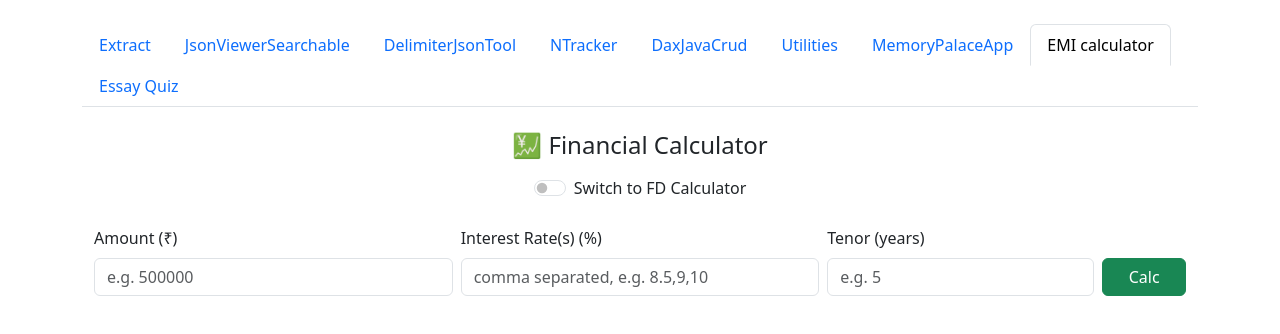
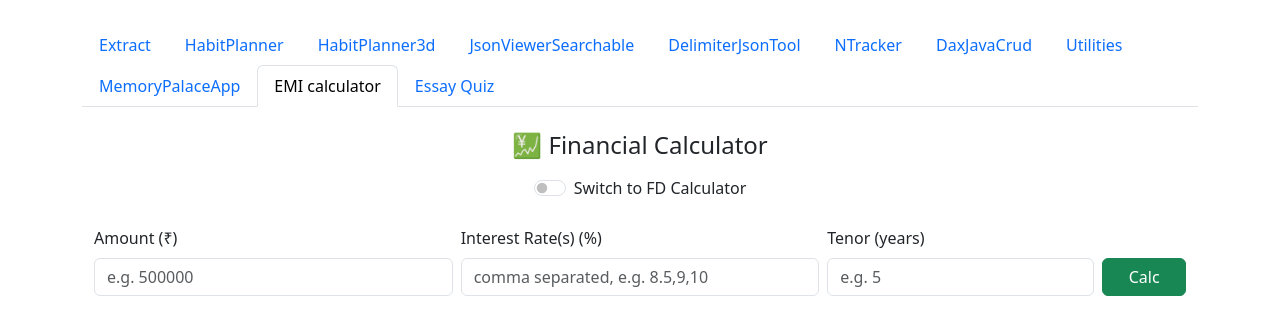
Before and after one commit to Gandeevi/MY-TABS-APP, a React (Create React App) app: page / in a window 1280 px wide. Shown: the top 334 px of the page. Built offline with nearby package versions, Linux system fonts and the light colour scheme.

Commit message:
Add HabitPlanner and HabitPlanner3d components

```diff
--- a/src/App.js
+++ b/src/App.js
@@ -8,6 +8,8 @@ import Tab1 from './components/EMICalc';
  import NTracker from './components/NTracker';
  import RBirth from './components/RBirth';
  import Utilities from './components/Utilities';
+import HabitPlanner from "./components/HabitPlanner";
+import HabitPlanner3d from "./components/HabitPlanner3d";
 
   import MemoryPalaceApp from './components/MemoryPalaceApp';
    import DaxJavaCrud from './components/DaxJavaCrud';
@@ -22,6 +24,9 @@ import Tab1 from './components/EMICalc';
 const tabList = [
 
           { key: 'Extract', title: 'Extract', component: <Extract /> },
+  { key: 'HabitPlanner', title: 'HabitPlanner', component: <HabitPlanner /> },
+
+ 		            { key: 'HabitPlanner3d', title: 'HabitPlanner3d', component: <HabitPlanner3d /> },
 
 
         { key: 'JsonViewerSearchable', title: 'JsonViewerSearchable', component: <JsonViewerSearchable /> },
```
